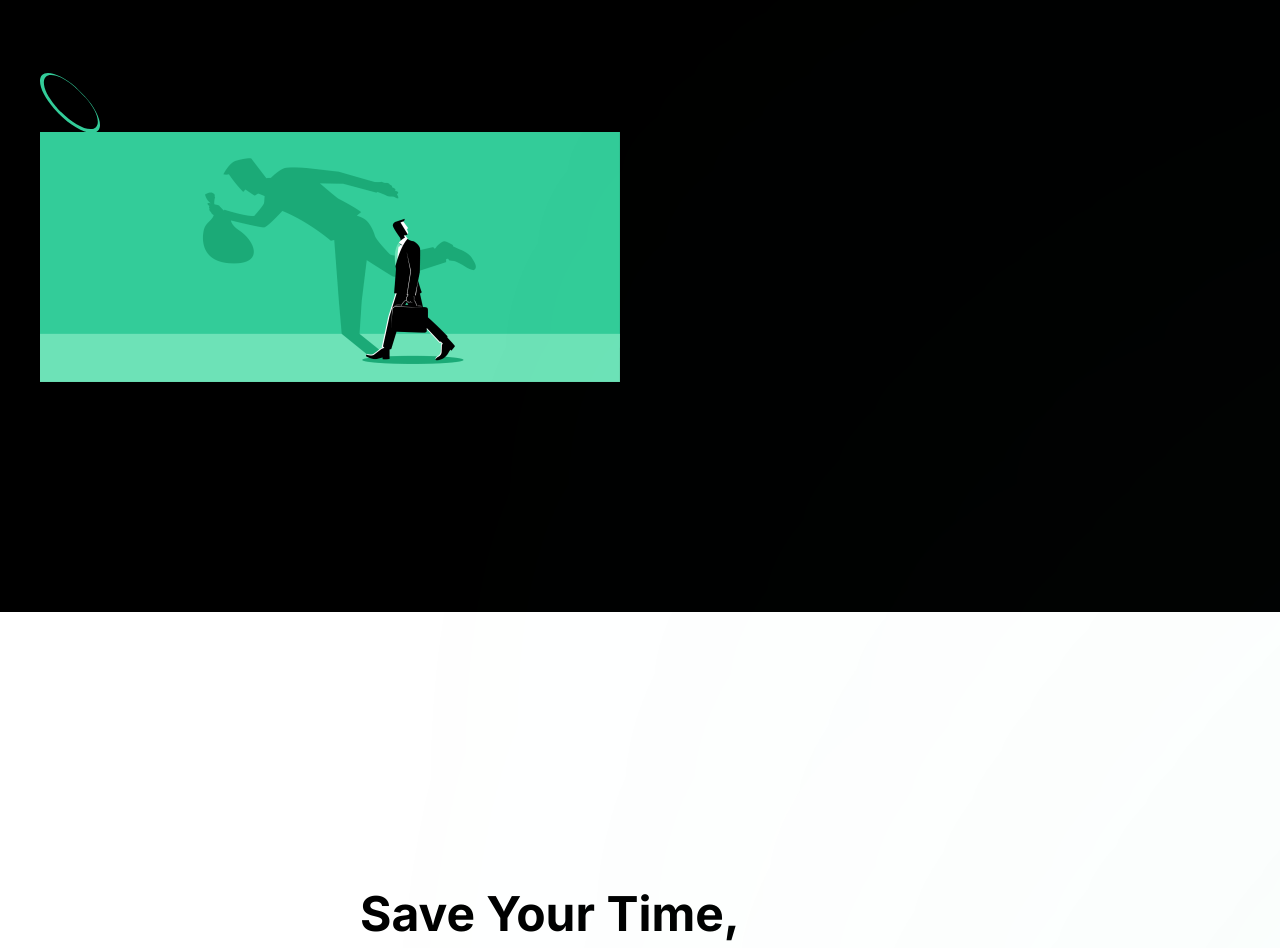
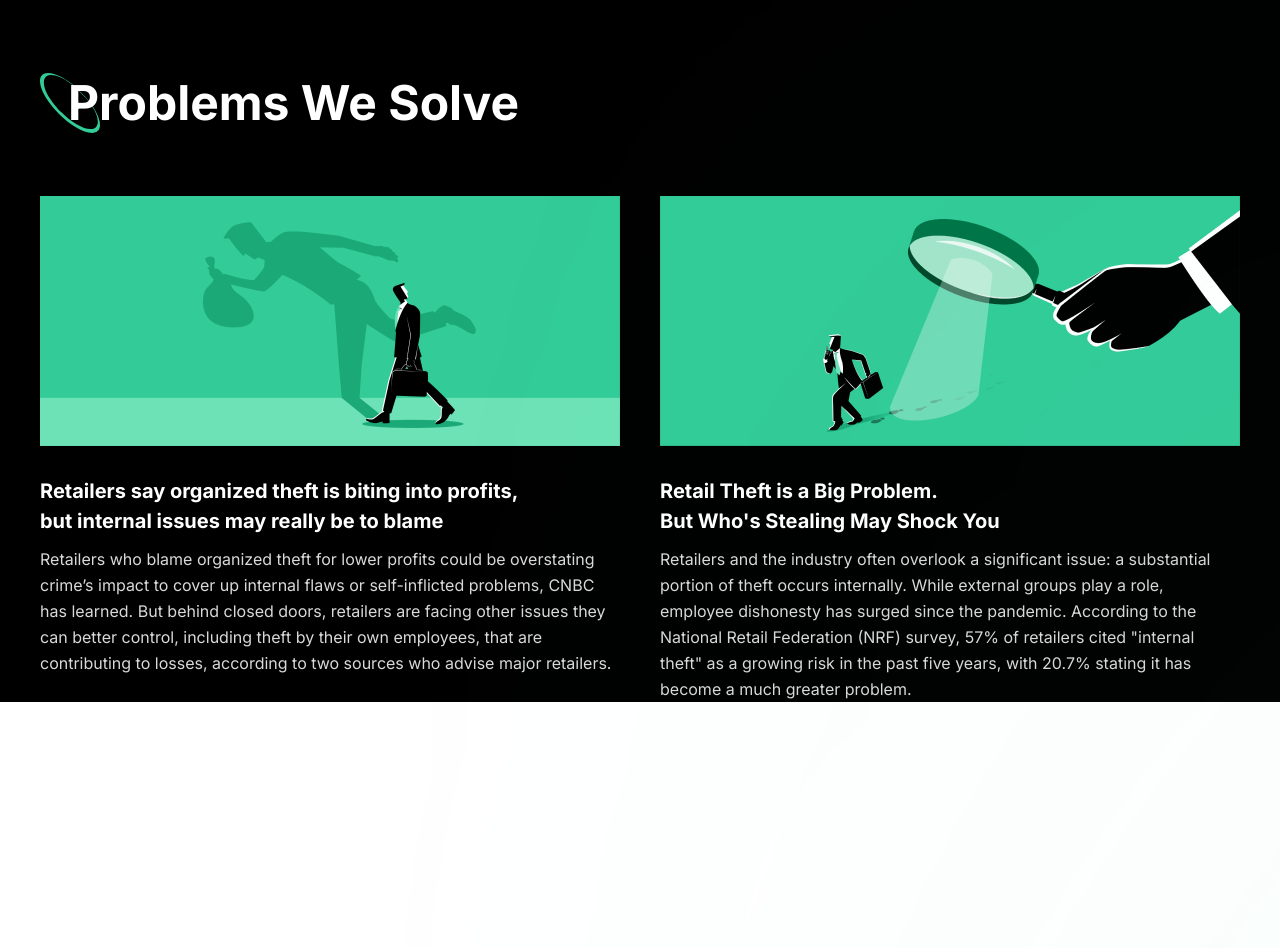
Before and after one commit to TaegyunKim1/gs-murri-alleviate-landing, a Next.js app: page / in a window 1280 px wide. Shown: the part 940-1888 px from the top of the page. Built offline with nearby package versions, Linux system fonts and the light colour scheme.

Commit message:
feat: section2 웹버전 완성 및 컴포넌트화

```diff
--- /dev/null
+++ b/pages/components/Section2/index.tsx
@@ -0,0 +1,61 @@
+import React from "react";
+import {
+  ColWrap,
+  Div,
+  Div1,
+  MainText,
+  ProblemsWeSolve,
+  RetailersSayOrganizedContainer,
+  Section2Img,
+  SpiralIcon,
+  SubTextInSection2,
+  Wrap,
+} from "./styles";
+
+function Section2() {
+  return (
+    <Div>
+      <Wrap>
+        <SpiralIcon alt="" src="/small-spiral.svg" />
+        <ProblemsWeSolve>Problems We Solve</ProblemsWeSolve>
+      </Wrap>
+
+      <Div1>
+        <ColWrap>
+          <Section2Img alt="" src="/section2-img1.png" />
+          <MainText>
+            {`Retailers say organized theft is biting into profits, \nbut internal issues may really be to blame`}
+          </MainText>
+
+          <SubTextInSection2>
+            Retailers who blame organized theft for lower profits could be
+            overstating crime’s impact to cover up internal flaws or
+            self-inflicted problems, CNBC has learned. But behind closed doors,
+            retailers are facing other issues they can better control, including
+            theft by their own employees, that are contributing to losses,
+            according to two sources who advise major retailers.
+          </SubTextInSection2>
+        </ColWrap>
+        <ColWrap>
+          <Section2Img alt="" src="/section2-img2.png" />
+          <RetailersSayOrganizedContainer>
+            <MainText>
+              {`Retail Theft is a Big Problem.\nBut Who's Stealing May Shock You`}
+            </MainText>
+          </RetailersSayOrganizedContainer>
+          <SubTextInSection2>
+            Retailers and the industry often overlook a significant issue: a
+            substantial portion of theft occurs internally. While external
+            groups play a role, employee dishonesty has surged since the
+            pandemic. According to the National Retail Federation (NRF) survey,
+            57% of retailers cited "internal theft" as a growing risk in the
+            past five years, with 20.7% stating it has become a much greater
+            problem.
+          </SubTextInSection2>
+        </ColWrap>
+      </Div1>
+    </Div>
+  );
+}
+
+export default Section2;
--- /dev/null
+++ b/pages/components/Section2/styles.ts
@@ -0,0 +1,66 @@
+import styled from "styled-components";
+
+export const Div = styled.div`
+  display: flex;
+  flex-direction: column;
+
+  margin-top: 240px;
+  max-width: 1200px;
+  width: 100%;
+  font-size: 20px;
+`;
+
+export const Wrap = styled.div`
+  position: relative;
+  height: 60px;
+  margin-bottom: 63px;
+`;
+
+export const SpiralIcon = styled.img`
+  z-index: 1;
+  position: absolute;
+  left: 0px;
+  top: 0px;
+`;
+
+export const ProblemsWeSolve = styled.b`
+  position: absolute;
+  z-index: 2;
+  margin-left: 28px;
+  font-size: 48px;
+  color: white;
+`;
+
+export const Div1 = styled.div`
+  display: flex;
+  column-gap: 40px;
+`;
+
+export const RetailersSayOrganizedContainer = styled.b``;
+export const SubTextInSection2 = styled.div`
+  white-space: pre-line;
+  margin-top: 10px;
+  font-size: 16px;
+  line-height: 26px;
+  color: #d9d9d9;
+`;
+export const Section2Img = styled.img`
+  margin-bottom: 30px;
+
+  height: 250px;
+  object-fit: cover;
+`;
+
+export const MainText = styled.p`
+  line-height: 30px;
+  white-space: pre-line;
+  color: #fff;
+  font-weight: bold;
+  margin: 0;
+`;
+
+export const ColWrap = styled.div`
+  flex: 1;
+  display: flex;
+  flex-direction: column;
+`;
--- a/pages/index.tsx
+++ b/pages/index.tsx
@@ -1,15 +1,6 @@
 import type { NextPage } from "next";
 import {
   MainPcRoot,
-  MainPcChild,
-  MainPcItem,
-  MainPcInner,
-  MainPcChild1,
-  MainPcChild2,
-  ProblemsWeSolve,
-  Div1,
-  RetailersSayOrganized,
-  ImgIcon,
   Div3,
   SaveYourTimeContainer,
   SaveYourTimeContainer1,
@@ -82,14 +73,12 @@ import {
   Top1,
   ReviewByParent1,
   StarIcon,
-  Div,
-  EllipseDiv,
   Line,
-  SpiralIcon,
-  Wrap,
+  MainText,
 } from "./styles";
 import Header from "./components/Header";
 import Section1 from "./components/Section1";
+import Section2 from "./components/Section2";
 
 const MainPC: NextPage = () => {
   return (
@@ -105,62 +94,13 @@ const MainPC: NextPage = () => {
       <MainPcChild2 /> */}
       {/* Sections stuff */}
       <Section1 />
-
-      <Div>
-        <Wrap>
-          <SpiralIcon alt="" src="/small-spiral.svg" />
-          <ProblemsWeSolve>Problems We Solve</ProblemsWeSolve>
-        </Wrap>
-
-        <Div1>
-          {/* <RetailersSayOrganizedContainer>
-            <RetailersSayOrganized>
-              Retailers say organized theft is biting into profits,
-            </RetailersSayOrganized>
-            <RetailersSayOrganized>
-              but internal issues may really be to blame
-            </RetailersSayOrganized>
-          </RetailersSayOrganizedContainer>
-          <RetailersWhoBlame>
-            Retailers who blame organized theft for lower profits could be
-            overstating crime’s impact to cover up internal flaws or
-            self-inflicted problems, CNBC has learned. But behind closed doors,
-            retailers are facing other issues they can better control, including
-            theft by their own employees, that are contributing to losses,
-            according to two sources who advise major retailers.
-          </RetailersWhoBlame> */}
-          <ImgIcon alt="" src="/img@2x.png" />
-        </Div1>
-
-        {/* <Div2>
-          <RetailersSayOrganizedContainer>
-            <RetailersSayOrganized>
-              Locked cases aren’t the answer to retail theft
-            </RetailersSayOrganized>
-            <RetailersSayOrganized>and shoplifting</RetailersSayOrganized>
-          </RetailersSayOrganizedContainer>
-          <RetailersWhoBlame>
-            Inevitably, anything that adds friction to the buying process, i.e.,
-            making the customer experience more difficult or more effortful,
-            will reduce sales. The negative impact may be as high as 15 to 25%.
-            Some sales may be pushed to other channels, like curbside pickup or
-            home delivery. In the most optimistic case, these online sales still
-            accrue to Target If a customer always buys the same product, locked
-            cases are merely an inconvenience. If a customer wants to compare
-            brands, read labels, etc. locked cases are an insurmountable
-            barrier.
-          </RetailersWhoBlame>
-          <ImgIcon alt="" src="/img1@2x.png" />
-        </Div2> */}
-      </Div>
+      <Section2 />
 
       <Div3>
         <SaveYourTimeContainer>
           <SaveYourTimeContainer1>
-            <RetailersSayOrganized>Save Your Time,</RetailersSayOrganized>
-            <RetailersSayOrganized>
-              and Reduce Your Stress
-            </RetailersSayOrganized>
+            <MainText>Save Your Time,</MainText>
+            <MainText>and Reduce Your Stress</MainText>
           </SaveYourTimeContainer1>
         </SaveYourTimeContainer>
         <TheWorldsSimplest>
@@ -170,15 +110,15 @@ const MainPC: NextPage = () => {
         <Child />
         <CctvCamerasWithAllevierParent>
           <CctvCamerasWithContainer>
-            <RetailersSayOrganized>CCTV cameras</RetailersSayOrganized>
-            <RetailersSayOrganized>with Allevier</RetailersSayOrganized>
+            <MainText>CCTV cameras</MainText>
+            <MainText>with Allevier</MainText>
           </CctvCamerasWithContainer>
           <Div4>4</Div4>
         </CctvCamerasWithAllevierParent>
         <HoursToMonitorEveryWeekParent>
           <HoursToMonitorContainer>
-            <RetailersSayOrganized>Hours to monitor</RetailersSayOrganized>
-            <RetailersSayOrganized>every week</RetailersSayOrganized>
+            <MainText>Hours to monitor</MainText>
+            <MainText>every week</MainText>
           </HoursToMonitorContainer>
           <Div4>672</Div4>
         </HoursToMonitorEveryWeekParent>
@@ -194,10 +134,8 @@ const MainPC: NextPage = () => {
               </CctvCamerasParent>
               <HoursToMonitorEveryWeekGroup>
                 <HoursToMonitorContainer1>
-                  <RetailersSayOrganized>
-                    Hours to monitor
-                  </RetailersSayOrganized>
-                  <RetailersSayOrganized>every week</RetailersSayOrganized>
+                  <MainText>Hours to monitor</MainText>
+                  <MainText>every week</MainText>
                 </HoursToMonitorContainer1>
                 <Div6>672</Div6>
               </HoursToMonitorEveryWeekGroup>
@@ -219,8 +157,8 @@ const MainPC: NextPage = () => {
               </CctvCamerasGroup>
               <HourToMonitorEveryWeekParent>
                 <HourToMonitorContainer>
-                  <RetailersSayOrganized>Hour to monitor</RetailersSayOrganized>
-                  <RetailersSayOrganized>every week</RetailersSayOrganized>
+                  <MainText>Hour to monitor</MainText>
+                  <MainText>every week</MainText>
                 </HourToMonitorContainer>
                 <Div8>{`<1`}</Div8>
               </HourToMonitorEveryWeekParent>
@@ -300,12 +238,8 @@ const MainPC: NextPage = () => {
       </Div10>
       <Div11>
         <HowDoesItContainer>
-          <RetailersSayOrganized>
-            How does it work for you?
-          </RetailersSayOrganized>
-          <RetailersSayOrganized>
-            Read Others’ Success Stories:
-          </RetailersSayOrganized>
+          <MainText>How does it work for you?</MainText>
+          <MainText>Read Others’ Success Stories:</MainText>
         </HowDoesItContainer>
         <Review>
           <Review1>
@@ -373,12 +307,8 @@ const MainPC: NextPage = () => {
               <ReviewByParent1>
                 <ReviewBy>Review by</ReviewBy>
                 <BoutiqueOwnerIn>
-                  <RetailersSayOrganized>
-                    a Sports Equipment Store Owner
-                  </RetailersSayOrganized>
-                  <RetailersSayOrganized>
-                    in South Central LA
-                  </RetailersSayOrganized>
+                  <MainText>a Sports Equipment Store Owner</MainText>
+                  <MainText>in South Central LA</MainText>
                 </BoutiqueOwnerIn>
               </ReviewByParent1>
             </Div12>
@@ -429,12 +359,8 @@ const MainPC: NextPage = () => {
               <ReviewByParent1>
                 <ReviewBy>Review by</ReviewBy>
                 <BoutiqueOwnerIn>
-                  <RetailersSayOrganized>
-                    an Electronics Store Owner
-                  </RetailersSayOrganized>
-                  <RetailersSayOrganized>
-                    in Baldwin Village
-                  </RetailersSayOrganized>
+                  <MainText>an Electronics Store Owner</MainText>
+                  <MainText>in Baldwin Village</MainText>
                 </BoutiqueOwnerIn>
               </ReviewByParent1>
             </Div12>
@@ -468,12 +394,8 @@ const MainPC: NextPage = () => {
               <ReviewByParent1>
                 <ReviewBy>Review by</ReviewBy>
                 <BoutiqueOwnerIn>
-                  <RetailersSayOrganized>
-                    a Home Decor Store Owner
-                  </RetailersSayOrganized>
-                  <RetailersSayOrganized>
-                    in Huntington Park
-                  </RetailersSayOrganized>
+                  <MainText>a Home Decor Store Owner</MainText>
+                  <MainText>in Huntington Park</MainText>
                 </BoutiqueOwnerIn>
               </ReviewByParent1>
             </Div12>
--- a/pages/styles/index.ts
+++ b/pages/styles/index.ts
@@ -106,66 +106,12 @@ export const ViewDemo = styled.div`
   height: 40px;
 `;
 
-export const RetailersSayOrganized = styled.p`
-  margin: 0;
-`;
-export const RetailersSayOrganizedContainer = styled.b`
-  position: absolute;
-  top: 280px;
-  left: 0px;
-  line-height: 30px;
-  display: inline-block;
-  width: 580px;
-`;
-export const RetailersWhoBlame = styled.div`
-  position: absolute;
-  top: 350px;
-  left: 0px;
-  font-size: 16px;
-  line-height: 26px;
-  color: #868686;
-  display: inline-block;
-  width: 580px;
-`;
-export const ImgIcon = styled.img`
-  width: 580px;
-  height: 250px;
-  object-fit: cover;
-`;
-export const Div1 = styled.div`
-  width: 580px;
-  height: 480px;
-`;
-
 export const Div2 = styled.div`
   position: absolute;
   top: 215px;
   left: 980px;
   width: 580px;
   height: 558px;
-`;
-export const Div = styled.div`
-  display: flex;
-  flex-direction: column;
-  position: relative;
-  margin-top: 240px;
-  max-width: 1200px;
-  width: 100%;
-  font-size: 20px;
-`;
-
-export const Wrap = styled.div``;
-
-export const SpiralIcon = styled.img`
-  position: absolute;
-  left: 0px;
-  top: 0px;
-`;
-
-export const ProblemsWeSolve = styled.b`
-  z-index: 9999;
-  margin-left: 28px;
-  font-size: 48px;
 `;
 
 export const SaveYourTimeContainer1 = styled.span`
@@ -774,3 +720,11 @@ export const MainPcRoot = styled.div`
   align-items: center;
   background-color: #000;
 `;
+
+export const MainText = styled.p`
+  line-height: 30px;
+  white-space: pre-line;
+  color: #fff;
+  font-weight: bold;
+  margin: 0;
+`;
```
Also changed, not shown: public/section2-img1.png (renamed from public/img@2x.png), public/section2-img2.png (added).
